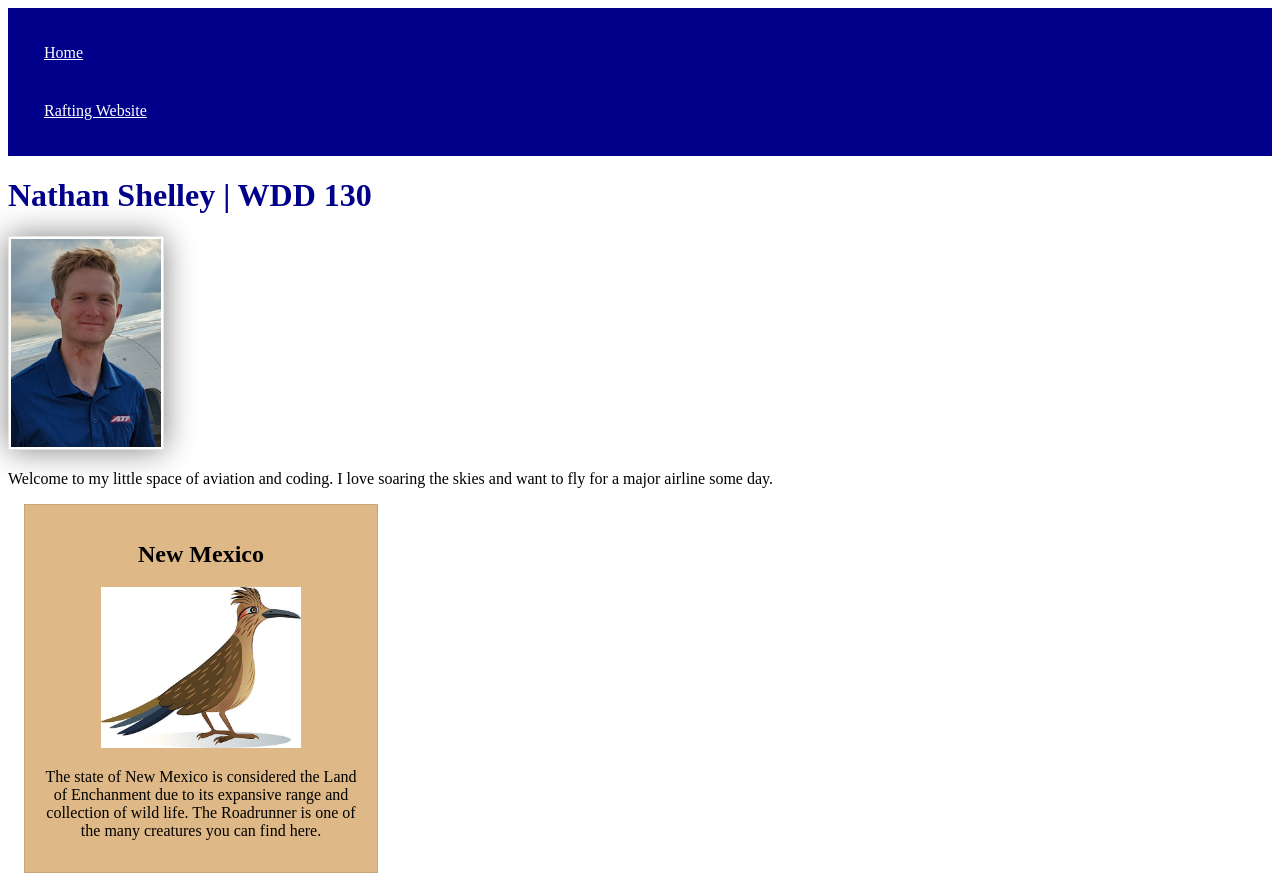
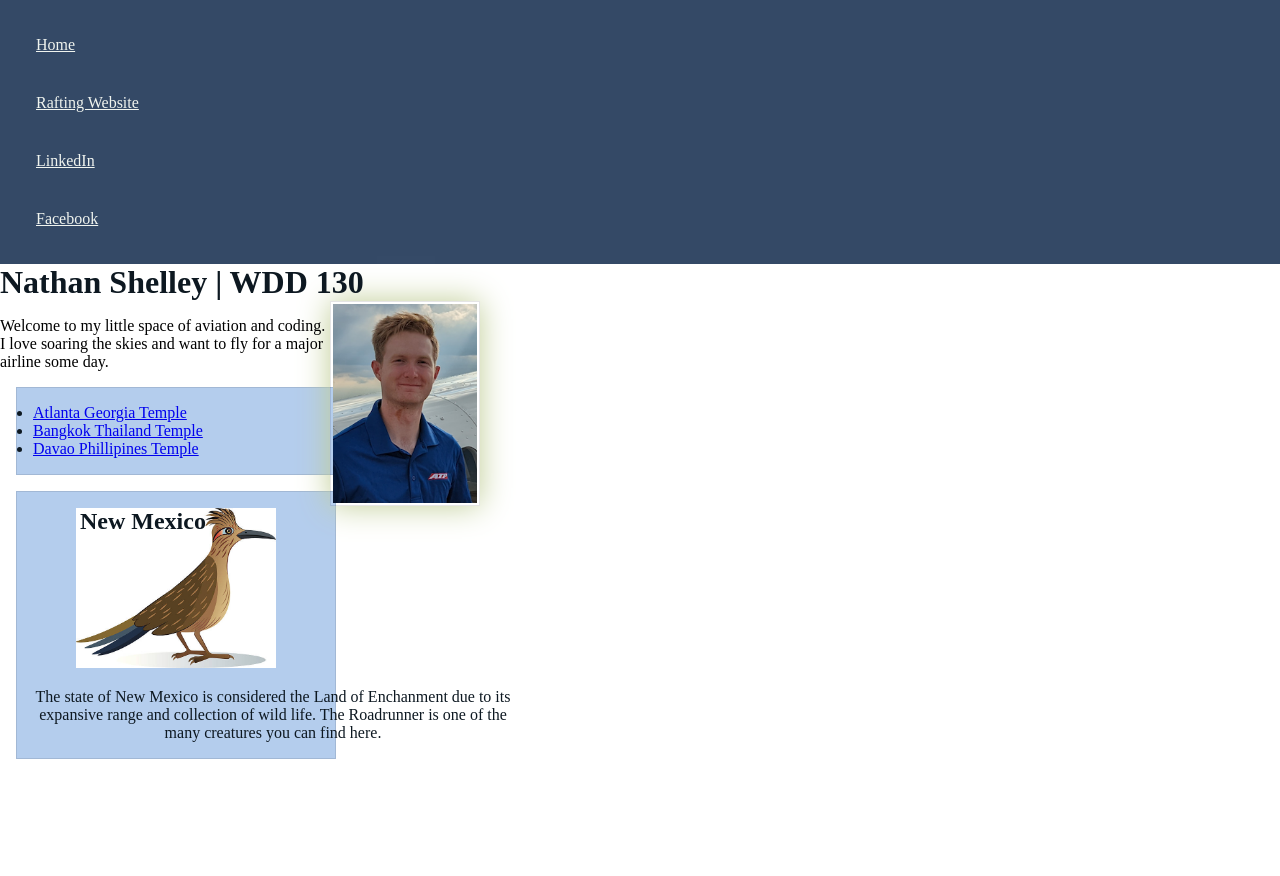
Before and after one commit to newtguy/wdd130, a plain HTML site: page index.html in a window 1280 px wide. Shown: the top 876 px of the page. Drawn offline with Linux system fonts and the light colour scheme.

Commit message:
home page layout enhancements

```diff
--- a/index.html
+++ b/index.html
@@ -15,6 +15,8 @@
         <nav>
             <a href="#">Home</a>
             <a href="wwr/">Rafting Website</a>
+            <a href="https://www.linkedin.com/in/the-coding-pilot">LinkedIn</a>
+            <a href="https://facebook.com">Facebook</a>
         </nav>
     </header>
     <main>
@@ -22,8 +24,16 @@
         <img src="images/profile.webp" alt="Nathan in front of Airplane" width="200">
         <p>Welcome to my little space of aviation and coding. I love soaring the skies and want to fly for a major
             airline some day.</p>
+        <ul class="box">
+            <li><a href="https://www.churchofjesuschrist.org/temples/details/atlanta-georgia-temple?lang=eng"
+                    target="_blank">Atlanta Georgia Temple</a></li>
+            <li><a href="https://www.churchofjesuschrist.org/temples/details/bangkok-thailand-temple?lang=eng"
+                    target="_blank">Bangkok Thailand Temple</a></li>
+            <li><a href="https://www.churchofjesuschrist.org/temples/details/davao-philippines-temple?lang=eng"
+                    target="_blank">Davao Phillipines Temple</a></li>
+        </ul>
     </main>
-    <aside>
+    <aside class="box">
         <h2>New Mexico</h2>
         <img src="images/roadrunner.jpg" alt="NM State Bird: Roadrunner">
         <p>The state of New Mexico is considered the Land of Enchanment
@@ -35,5 +45,6 @@
         <p>©️2025 🛩️ Nathan Shelley 🛩️ United States</p>
     </footer>
 </body>
+<!--Last edited on 4/1/2025-->
 
 </html>
--- a/styles/styles.css
+++ b/styles/styles.css
@@ -1,7 +1,17 @@
+* {
+    margin: 0;
+    padding: 0;
+    box-sizing: border-box;
+}
+
 :root {
     --padding: 1rem;
     --border: 1px solid rgb(0 0 0 / 0.1);
-    --text-color: black;
+    --background-color: #B4CDED;
+    --nav-background-color: #344966;
+    --nav-element-color: #F0F4EF;
+    --highlight-color: #BFCC94;
+    --text-color: #0D1821;
 }
 
 main {
@@ -9,18 +19,18 @@ main {
 }
 
 nav {
-    background-color: darkblue;
+    background-color: var(--nav-background-color);
     padding: var(--padding);
 }
 
 nav a {
-    color: white;
+    color: var(--nav-element-color);
     display: block;
     padding: 20px;
 }
 
 h1 {
-    color: darkblue;
+    color: var(--text-color);
 }
 
 main img {
@@ -28,11 +38,13 @@ main img {
     height: auto;
     border: var(--border);
     padding: 2px;
-    box-shadow: 0 0 30px gray;
+    box-shadow: 0 0 30px var(--highlight-color);
+    float: inline-end;
 }
 
 p {
-    padding: 0;
+    width: 30rem;
+    padding: 1rem 0 0 0;
 }
 
 aside {
@@ -40,7 +52,7 @@ aside {
     margin: 1rem;
     border: var(--border);
     padding: var(--padding);
-    background-color: burlywood;
+    background-color: var(--background-color);
     color: var(--text-color);
     text-align: center;
 }
@@ -50,8 +62,24 @@ aside img {
     height: auto;
 }
 
+aside h2 {
+    position: absolute;
+    left: 80px;
+}
+
 footer {
     margin-top: 10rem;
     border-top: var(--border);
     text-align: center;
 }
+
+/* Class Selectors*/
+
+.box {
+    width: 20rem;
+    margin: 1rem;
+    border: 1px solid rgb(0 0 0 / 10%);
+    padding: 1rem;
+    background-color: var(--background-color);
+    color: var(--text-color);
+}
```
